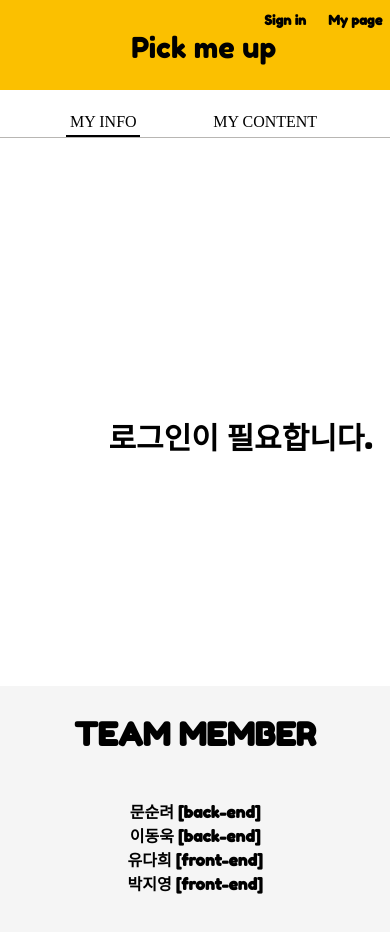
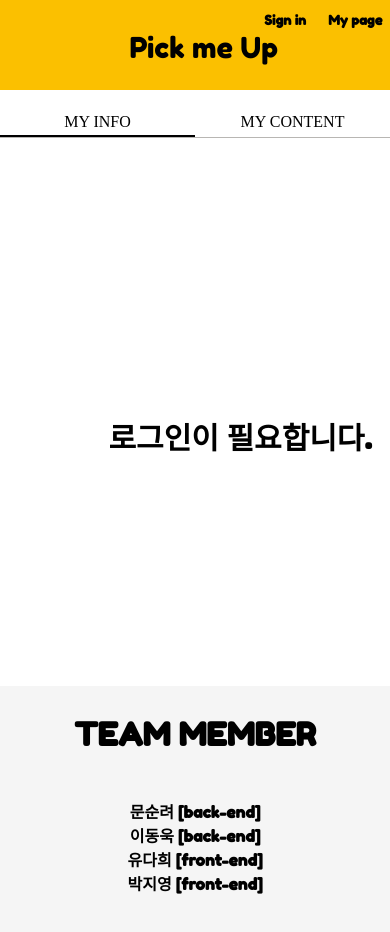
Before and after one commit to tkdkagody/pick-me-up, a React (Create React App) app in the folder client/: page /mypage in a window 390 px wide. Shown: the top 932 px of the page. Built offline with nearby package versions, Linux system fonts and the light colour scheme.

Commit message:
FEAT responsiveLayout

```diff
--- a/client/src/components/myinfo/Myinfo.module.css
+++ b/client/src/components/myinfo/Myinfo.module.css
@@ -1,5 +1,4 @@
-
-.infobox{
+.infobox {
   width: 100%;
   margin: 0 auto;
   /*height*/
@@ -7,11 +6,10 @@
   /* flex: 1; */
   border-bottom: 1px solid grey;
   flex-direction: column;
-
 }
 
-
-.imgbox{  /*editor*/
+.imgbox {
+  /*editor*/
   padding: 0.5em 2em;
   /* flex-basis: 30%; */
   width: 100%;
@@ -20,7 +18,7 @@
   justify-content: center;
   align-items: center;
 }
-.imgborder{
+.imgborder {
   /* margin-top: 2rem; */
   display: block;
   width: 60%;
@@ -29,75 +27,70 @@
   box-sizing: border-box;
   background-color: rgb(243, 242, 232);
 }
-.faceimg{
+.faceimg {
   width: 100%;
-    height:100%;
+  height: 100%;
   border-radius: 30%;
 }
 
-.textbox{/*oreview*/
+.textbox {
+  /*oreview*/
   padding: 0.5em 2em;
   /* flex-basis: 70%; */
   width: 100%;
   height: 25rem;
   display: flex;
-    border-top: 1px solid  rgb(185, 180, 180);
-
+  border-top: 1px solid rgb(185, 180, 180);
 }
-.ulbox{
+.ulbox {
   justify-content: center;
   align-items: center;
   width: 100%;
   display: flex;
   flex-direction: column;
-    justify-content: space-around
+  justify-content: space-around;
 }
-.list{
+.list {
   display: block;
-    border-bottom:1px solid rgb(185, 180, 180);
-    width: 21rem;
+  border-bottom: 1px solid rgb(185, 180, 180);
+  width: 100%;
   height: 4rem;
   font-size: 1.2rem;
 
   display: flex;
-    align-items:center;
+  align-items: center;
   justify-content: space-between;
 }
 
-.input{
+.input {
   margin-left: 2rem;
-    width: 15rem;
+  width: 50%;
   height: 3rem;
   outline: none;
   background-color: none;
   font-size: 1.4rem;
-    text-align:end;
-    border:none;
+  text-align: end;
+  border: none;
   color: grey;
-
 }
 
 /* btns*/
 
-.btns{
-    padding: 5em  4em;
+.btns {
+  padding: 5em 4em;
   display: flex;
   justify-content: space-evenly;
   align-items: center;
 }
-.btn{
+.btn {
   padding: 0.8em 2em;
   background-color: rgb(240, 199, 35);
-    color:white;
+  color: white;
   outline: none;
   cursor: pointer;
   font-weight: bold;
   border: none;
 }
-
-
-
-
 
 /*반응형*/
 
--- a/client/src/components/vote/Vote.module.css
+++ b/client/src/components/vote/Vote.module.css
@@ -5,8 +5,7 @@
   width: 500px;
   justify-content: center;
   align-items: center;
-  overflow: hidden;
-
+  /* overflow: hidden; */
   margin-bottom: 50px;
 }
 .images {
@@ -15,6 +14,7 @@
   margin-bottom: 0.8rem;
   width: 500px;
   height: 350px;
+  overflow: hidden;
 }
 
 .image {
--- a/client/src/components/voteResult/VoteResult.module.css
+++ b/client/src/components/voteResult/VoteResult.module.css
@@ -1,10 +1,11 @@
 @import url("https://fonts.googleapis.com/css2?family=Fredoka+One&display=swap");
 
-span,label{
+span,
+label {
   display: block;
 }
 .container {
-  /* padding-top: 5rem; */
+  padding: 5rem 0;
   list-style: none;
   margin: 0 auto;
   width: 500px;
@@ -12,15 +13,14 @@ span,label{
   align-items: center; */
 }
 
-.goback{
+.goback {
   height: 40px;
-  border-bottom:1px solid gray;
+  border-bottom: 1px solid gray;
   width: 100%;
   box-sizing: border-box;
   position: relative;
-
 }
-.bigtitle{
+.bigtitle {
   position: absolute;
   left: 200px;
   width: 85px;
@@ -28,16 +28,14 @@ span,label{
   font-family: "Fredoka One", cursive;
   font-weight: bold;
   font-size: 1.4rem;
-
 }
-.back{
+.back {
   position: absolute;
   width: 8%;
   height: 100%;
-  z-index:1;
+  z-index: 1;
   cursor: pointer;
 }
-
 
 .images {
   cursor: pointer;
@@ -51,7 +49,6 @@ span,label{
 }
 
 .image {
-
   width: 50%;
   height: 100%;
   object-fit: cover;
@@ -62,7 +59,7 @@ span,label{
   transform: scale(1.1);
 }
 
-.graph{
+.graph {
   width: 100%;
   height: 170px;
   display: flex;
@@ -73,15 +70,14 @@ span,label{
   margin: 20px 0px 20px 0px;
 }
 
-.imgbox{
-  width:80%;
+.imgbox {
+  width: 80%;
   height: 25%;
-  border:2px solid #fbc000;
+  border: 2px solid #fbc000;
   position: relative;
   border-radius: 0px 7px 7px 0px;
-
 }
-.percent{
+.percent {
   position: absolute;
   z-index: 1;
   top: 9px;
@@ -90,18 +86,15 @@ span,label{
 }
 
 .img1,
-.img2{
-    height: 100%;
-   background-color: #fbc000;
-   border-radius: 0px 7px 7px 0px;
-   position: absolute;
-
+.img2 {
+  height: 100%;
+  background-color: #fbc000;
+  border-radius: 0px 7px 7px 0px;
+  position: absolute;
 }
 
-
-
-.title{
-  width:80%;
+.title {
+  width: 80%;
   height: 15%;
   font-family: "Fredoka One", cursive;
   font-weight: bold;
--- a/client/src/pages/feed/Feed.module.css
+++ b/client/src/pages/feed/Feed.module.css
@@ -1,5 +1,5 @@
 .container {
-  padding-top: 5rem;
+  padding: 5rem 0;
   list-style: none;
   margin: 0 auto;
   width: 500px;
--- a/client/src/pages/mypage/Mypage.module.css
+++ b/client/src/pages/mypage/Mypage.module.css
@@ -9,13 +9,14 @@
   height: 3rem;
   display: flex;
   flex-direction: row;
-  justify-content: space-evenly;
+  /* justify-content: space-evenly; */
   align-items: flex-end;
 }
 
 .myinfo,
 .myinfosub {
-  flex-basis: 19%;
+  /* flex-basis: 19%; */
+  width: 50%;
   justify-content: center;
   align-items: center;
   height: 1.5rem;
@@ -30,7 +31,8 @@
 
 .mycontent,
 .mycontentsub {
-  flex-basis: 30%;
+  /* flex-basis: 30%; */
+  width: 50%;
   justify-content: center;
   align-items: center;
   height: 1.5rem;
--- a/client/src/pages/navbar/Navbar.jsx
+++ b/client/src/pages/navbar/Navbar.jsx
@@ -45,7 +45,7 @@ const Navbar = ({
       <div className={styles.contentbox}>
         <Link to="/" className={styles.underline}>
           <div className={styles.title} onClick={reset}>
-            Pick me up
+            Pick me Up
           </div>
         </Link>
         <div className={styles.btns}>
--- a/client/src/pages/navbar/Navbar.module.css
+++ b/client/src/pages/navbar/Navbar.module.css
@@ -92,6 +92,6 @@
 }
 @media screen and (max-width: 325px) {
   .title {
-    left: 23%;
+    left: 27%;
   }
 }
--- a/client/src/pages/update/Update.module.css
+++ b/client/src/pages/update/Update.module.css
@@ -112,3 +112,16 @@ input[type="checkbox"] {
   margin-top: 0.5rem;
   font-size: 0.7rem;
 }
+
+@media screen and (max-width: 33rem) {
+  .container {
+    margin: 0 auto;
+    width: 100%;
+    height: 800px;
+    padding: 5rem 0.5rem 8rem 0.5rem;
+  }
+  .tags {
+    width: 33rem;
+    overflow: hidden;
+  }
+}
```
Lines whose indentation alone changed are shown as unchanged.
